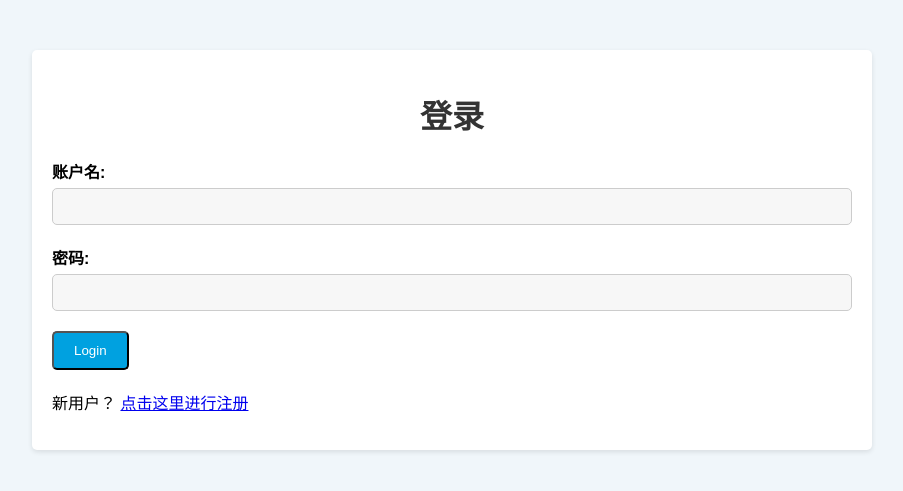
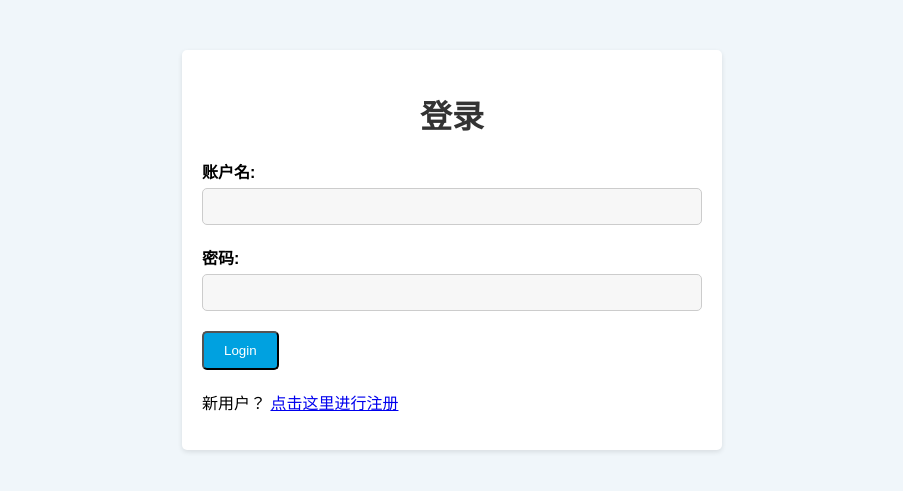
Before and after one commit to weixing18/Flask, a Flask app: page / in a window 1280 px wide. Shown: the top 491 px of the page, without its empty margins (188-1091 px from the left). Run offline with Flask 3, Linux system fonts and the light colour scheme.

Commit message:
Update style.css

```diff
--- a/static/style.css
+++ b/static/style.css
@@ -7,7 +7,7 @@ body {
 }
 
 .container {
-    max-width: 800px;
+    max-width: 500px;
     margin: 50px auto;
     padding: 20px;
     background-color: #fff;
```
